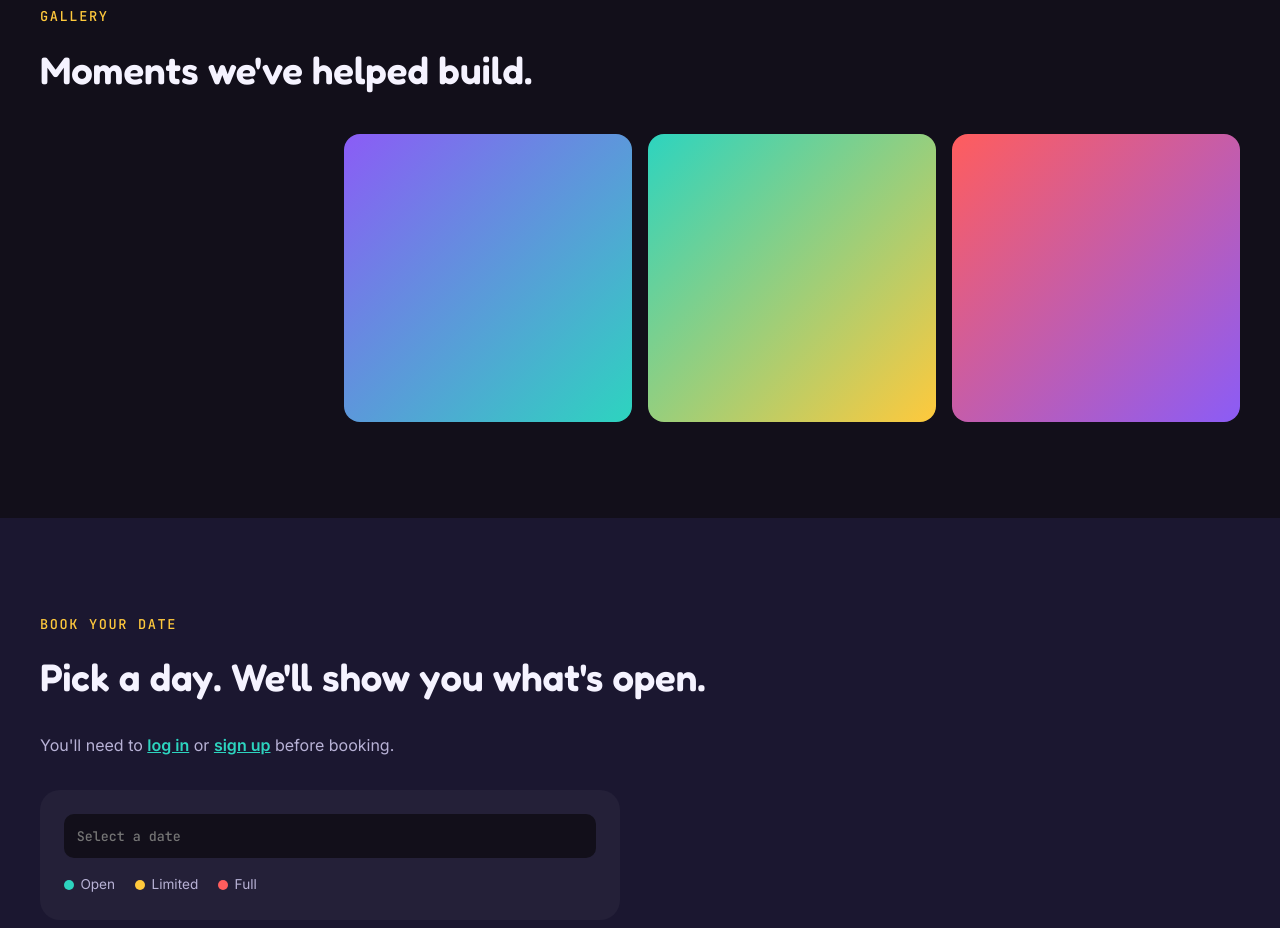
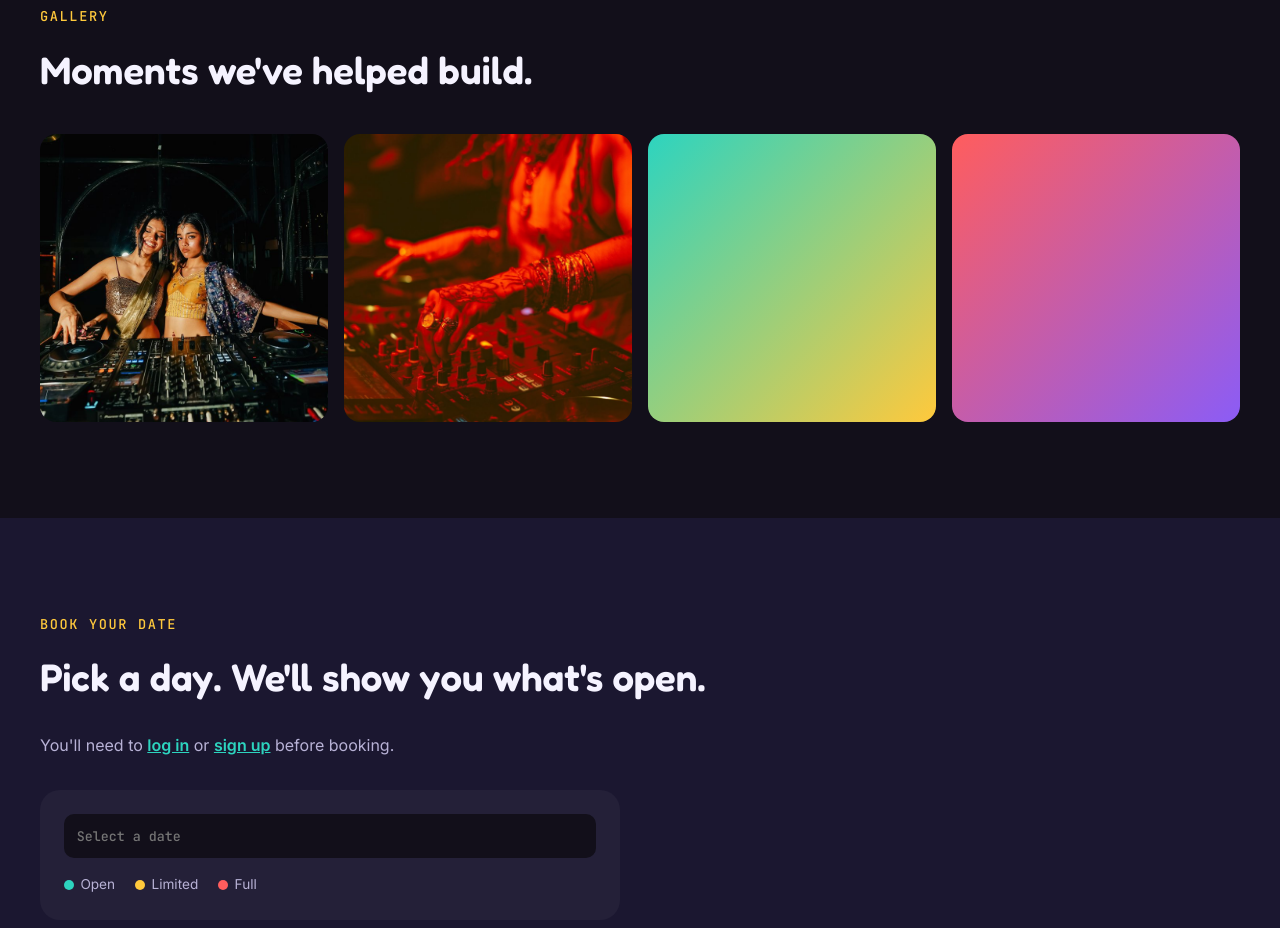
Before and after one commit to SrishaanthRaman/event-registration, a website: page public/index.html in a window 1280 px wide. Shown: the part 2100-3028 px from the top of the page. Drawn offline with nearby package versions, Linux system fonts and the light colour scheme; no server answers.

Commit message:
modified:   public/css/style.css

```diff
--- a/public/css/style.css
+++ b/public/css/style.css
@@ -149,8 +149,8 @@ h1, h2, h3 { font-family: var(--font-display); font-weight: 600; }
   aspect-ratio: 1; border-radius: 16px;
   background-size: cover; background-position: center;
 }
-.gallery-1 { background: url('../images/gallery1.jpg') center/cover no-repeat; } /* editable bg img */
-.gallery-2 { background: linear-gradient(135deg, var(--violet), var(--teal)); } /* editable bg img */
+.gallery-1 { background: url('../images/gallery1.jpeg') center/cover no-repeat; } /* editable bg img */
+.gallery-2 { background: url('../images/gallery2.jpg') center/cover no-repeat; } /* editable bg img */
 .gallery-3 { background: linear-gradient(135deg, var(--teal), var(--yellow)); } /* editable bg img */
 .gallery-4 { background: linear-gradient(135deg, var(--coral), var(--violet)); } /* editable bg img */
 
```
